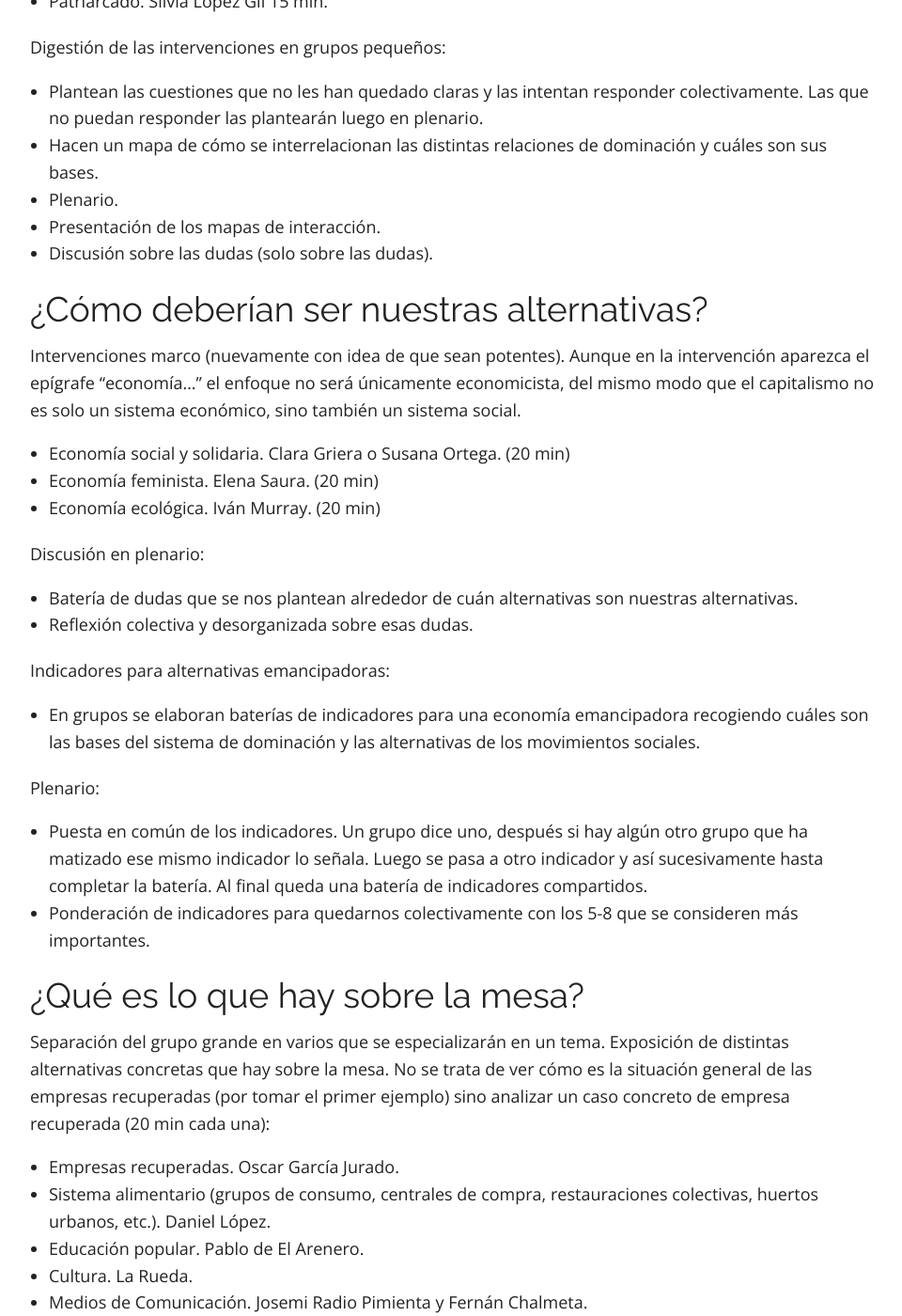
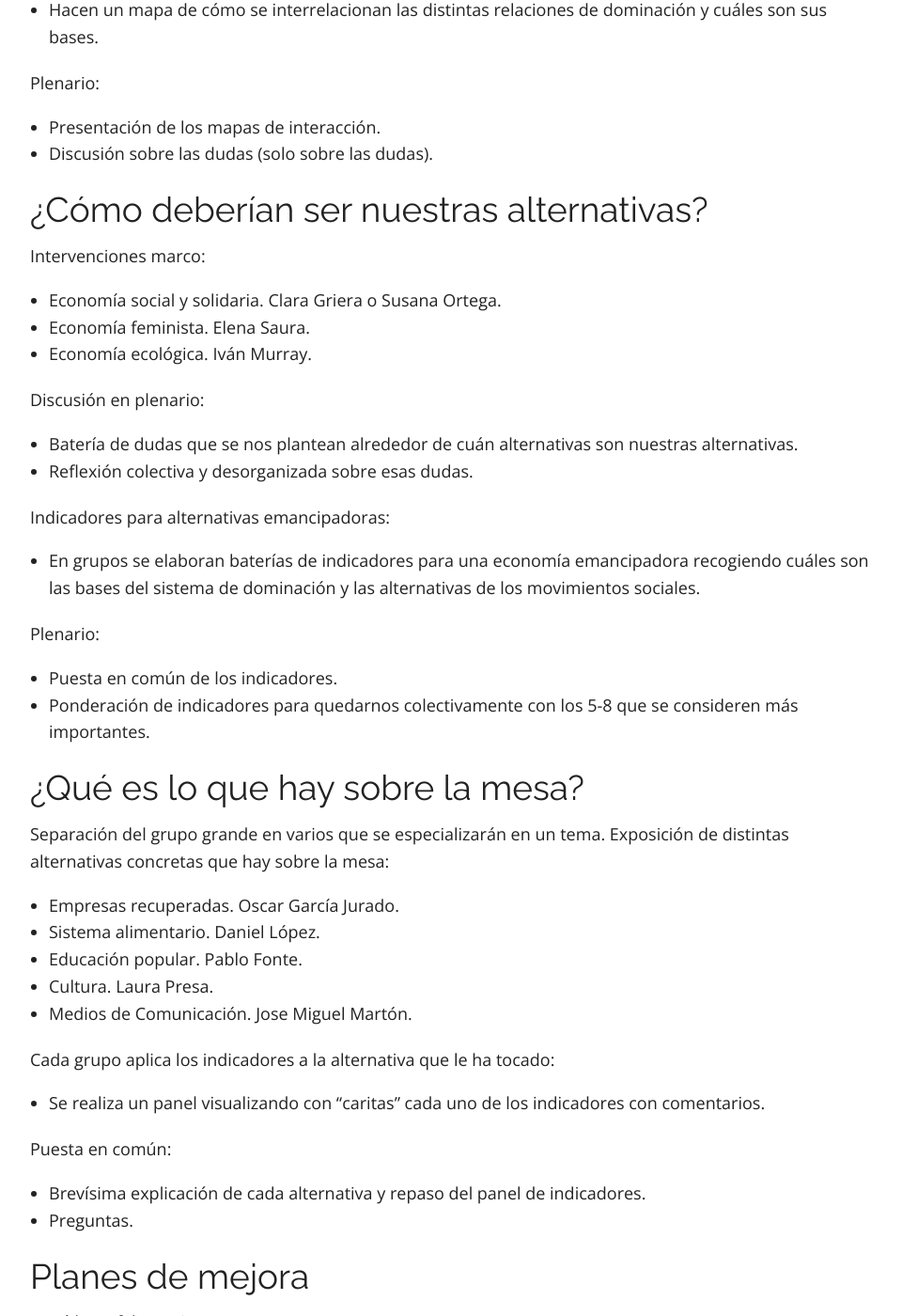
Before and after one commit to escuelaramonfdez/escuelaramonfdez.github.io, a Jekyll site: the page built from contenidos.md, in a window 1280 px wide and 1400 px high, scrolled down 2438 px. Shown: the whole window at 94% size, without its empty margins (158-1118 px from the left). Built offline with Jekyll 4.4.1, drawn with Linux system fonts in a browser that asks for light colours; nearby versions of some CDN libraries; some of the changed text lies outside the part shown.

Commit message:
Corrección errores en los contenidos.

```diff
--- a/contenidos.md
+++ b/contenidos.md
@@ -81,26 +81,28 @@ Dinamiza y coordina CGT y Baladre.
 
 ## <a name="taller2"></a>Sistemas de dominación ¿Qué es ...?
 
-Intervenciones marco sobre cómo funcionan los fundamentales sistemas de dominación actuales. Se aclarará que no son todos, pero sí los que están siendo más importantes. La idea es ir a una análisis que entre en profundidad, que aporte sobre lo que ya sabe el/la activista medio/a. Así las intervenciones iniciales deberán ser potentes.
+Intervenciones marco sobre cómo funcionan los fundamentales sistemas de dominación actuales.
 
-- Capitalismo. Se expondrán las bases de la reproducción del capital y los mecanismos de explotación de clase (también en una perspectiva Centro-Periferias). La intervención deberá resaltar el momento actual de límites ambientales. (30-45 min).
-- Patriarcado. Silvia López Gil 15 min.
+- Capitalismo. Desiderio Martín y Walter Actis.
+- Patriarcado. Silvia López Gil.
 
 Digestión de las intervenciones en grupos pequeños:
 
 - Plantean las cuestiones que no les han quedado claras y las intentan responder colectivamente. Las que no puedan responder las plantearán luego en plenario.
 - Hacen un mapa de cómo se interrelacionan las distintas relaciones de dominación y cuáles son sus bases.
-- Plenario.
+
+Plenario:
+
 - Presentación de los mapas de interacción.
 - Discusión sobre las dudas (solo sobre las dudas).
 
 ## <a name="taller3"></a>¿Cómo deberían ser nuestras alternativas?
 
-Intervenciones marco (nuevamente con idea de que sean potentes). Aunque en la intervención aparezca el epígrafe “economía...” el enfoque no será únicamente economicista, del mismo modo que el capitalismo no es solo un sistema económico, sino también un sistema social.
+Intervenciones marco:
 
-- Economía social y solidaria. Clara Griera o Susana Ortega. (20 min)
-- Economía feminista.  Elena Saura. (20 min)
-- Economía ecológica. Iván Murray. (20 min)
+- Economía social y solidaria. Clara Griera o Susana Ortega.
+- Economía feminista.  Elena Saura.
+- Economía ecológica. Iván Murray.
 
 Discusión en plenario:
 
@@ -113,26 +115,28 @@ Indicadores para alternativas emancipadoras:
 
 Plenario:
 
-- Puesta en común de los indicadores. Un grupo dice uno, después si hay algún otro grupo que ha matizado ese mismo indicador lo señala. Luego se pasa a otro indicador y así sucesivamente hasta completar la batería. Al final queda una batería de indicadores compartidos.
+- Puesta en común de los indicadores.
 - Ponderación de indicadores para quedarnos colectivamente con los 5-8 que se consideren más importantes.
 
 ## <a name="taller4"></a>¿Qué es lo que hay sobre la mesa?
 
 Separación del grupo grande en varios que se especializarán en un tema.
-Exposición de distintas alternativas concretas que hay sobre la mesa. No se trata de ver cómo es la situación general de las empresas recuperadas (por tomar el primer ejemplo) sino analizar un caso concreto de empresa recuperada (20 min cada una):
+Exposición de distintas alternativas concretas que hay sobre la mesa:
 
 - Empresas recuperadas. Oscar García Jurado.
-- Sistema alimentario (grupos de consumo, centrales de compra, restauraciones colectivas, huertos urbanos, etc.). Daniel López.
-- Educación popular. Pablo de El Arenero.
-- Cultura. La Rueda.
-- Medios de Comunicación. Josemi Radio Pimienta y Fernán Chalmeta.
+- Sistema alimentario. Daniel López.
+- Educación popular. Pablo Fonte.
+- Cultura. Laura Presa.
+- Medios de Comunicación. Jose Miguel Martón.
 
 Cada grupo aplica los indicadores a la alternativa que le ha tocado:
 
 - Se realiza un panel visualizando con “caritas” cada uno de los indicadores con comentarios.
-Puesta en común.
+
+Puesta en común:
+
 - Brevísima explicación de cada alternativa y repaso del panel de indicadores.
-- Preguntas (sin debate).
+- Preguntas.
 
 
 ## <a name="taller5"></a>Planes de mejora
@@ -143,9 +147,9 @@ Puesta en común.
 
 ¿Cómo podemos abordar esos problemas?
 
-- Trabajo en grupos. (30 min)
-- Pasan las conclusiones al grupo de al lado que las completa. (15 min)
-- Se repite esa operación dos veces más. (15 min cada una)
+- Trabajo en grupos.
+- Pasan las conclusiones al grupo de al lado que las completa.
+- Se repite esa operación dos veces más.
 
 Discusión en plenario abierta.
 
```
Also changed, not shown: other parts of contenidos.md (+4 -4 lines).
